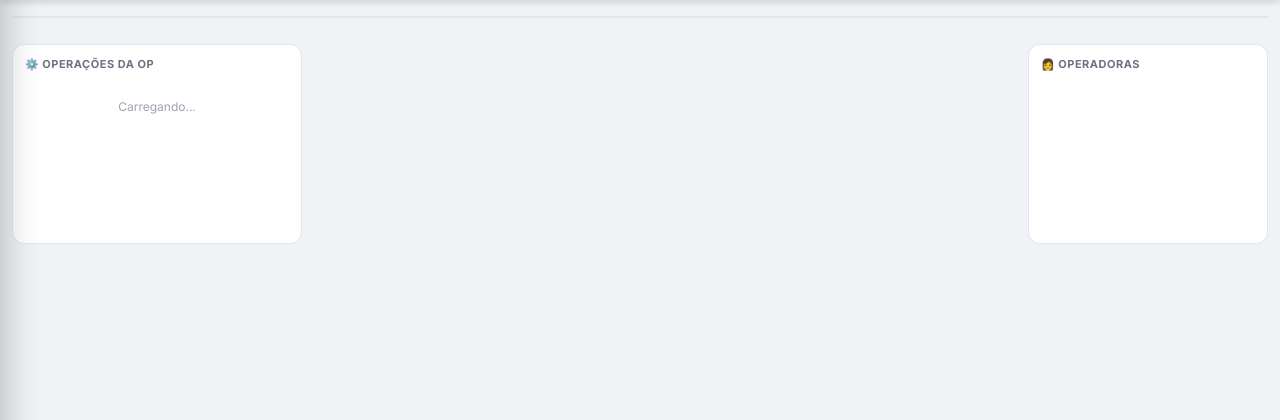
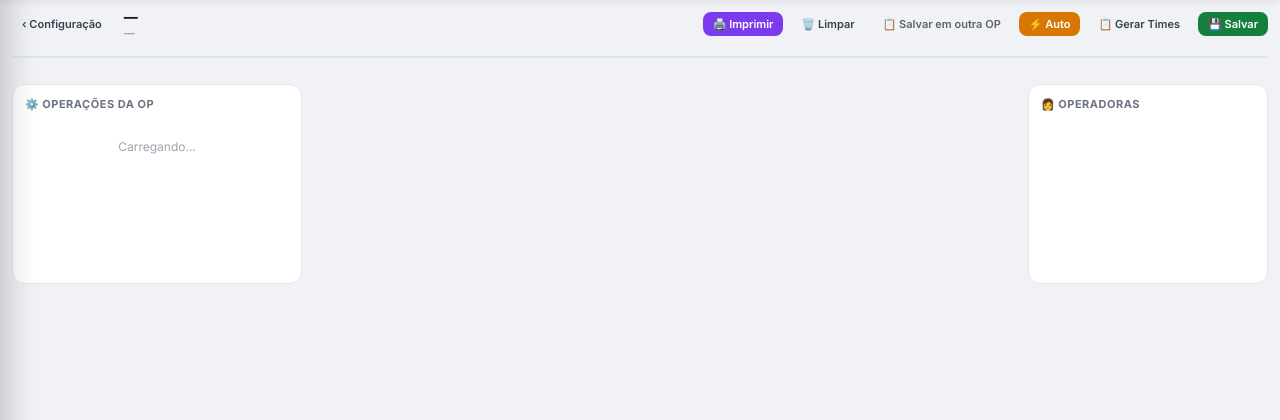
Before and after one commit to jrmtpi-wq/chrona, a Python web app: template templates/balanceamento_montar.html in a window 1280 px wide. Shown: the part 52-472 px from the top of the page. Run offline with Jinja, Linux system fonts and the light colour scheme; the template is opened without the code that fills it, so the values that code supplies are empty.

Commit message:
Corrige colisao de classe CSS .topbar que escondia os botoes de acao no balanceamento
A classe .topbar da barra de acoes (Imprimir/Salvar/etc.) tinha o mesmo nome
da .topbar global do base.html (barra de navegacao fixa do sistema), fazendo
o navegador aplicar position:fixed/height:52px nela e esconder os botoes.

```diff
--- a/templates/balanceamento_montar.html
+++ b/templates/balanceamento_montar.html
@@ -21,8 +21,8 @@
 .form-group input,.form-group select{width:100%;padding:5px 8px;border:1px solid #e0e6f0;border-radius:6px;font-size:12px;outline:none}
 
 .bal-fixo{position:sticky;top:0;z-index:5;background:#F0F2F5;padding-bottom:6px}
-.topbar{display:flex;align-items:center;justify-content:space-between;margin-bottom:8px;flex-wrap:wrap;gap:8px}
-.topbar-l{display:flex;align-items:center;gap:12px}
+.bal-topbar{display:flex;align-items:center;justify-content:space-between;margin-bottom:8px;flex-wrap:wrap;gap:8px}
+.bal-topbar-l{display:flex;align-items:center;gap:12px}
 .opinfo{font-size:14px;font-weight:800;color:#1a1a2e}
 .opinfo small{display:block;font-size:11px;font-weight:600;color:#9ca3af;margin-top:1px}
 .chipbar{display:flex;gap:6px;flex-wrap:wrap}
@@ -139,8 +139,8 @@
 
 <div class="bal-page">
   <div class="bal-fixo">
-    <div class="topbar">
-      <div class="topbar-l">
+    <div class="bal-topbar">
+      <div class="bal-topbar-l">
         <a href="/balanceamento" class="btn btn-light btn-sm">‹ Configuração</a>
         <div class="opinfo" id="tb-opinfo">—<small id="tb-opsub">—</small></div>
       </div>
```
